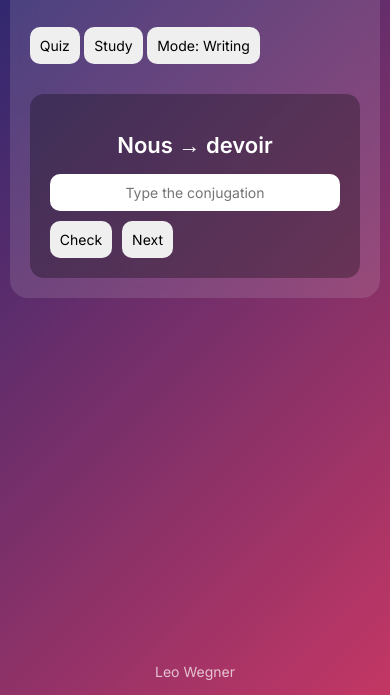
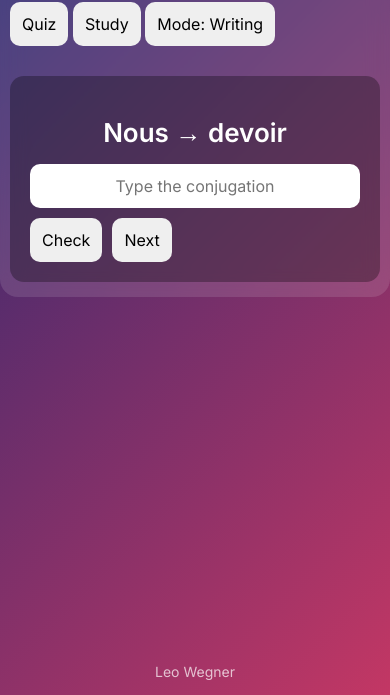
Before and after one commit to leowegner/Verbos-Frances, a plain HTML site: page index.html in a window 390 px wide. Shown: the part 149-844 px from the top of the page. Drawn offline with Linux system fonts and the light colour scheme.

Commit message:
full width

```diff
--- a/index.html
+++ b/index.html
@@ -16,20 +16,19 @@ body {
   background: linear-gradient(135deg, #1d2671, #c33764);
   min-height: 100vh;
   display: flex;
-  flex-direction: column;  /* for footer at bottom */
+  flex-direction: column;
   align-items: center;
   color: white;
 }
 
 .app {
-  width: 95%;
-  max-width: 600px;
-  min-width: 300px;
+  width: 100%;           /* full width */
+  max-width: none;       /* remove max-width */
+  padding: 15px 10px;    /* some padding for edges */
   background: rgba(255,255,255,0.12);
   backdrop-filter: blur(12px);
   border-radius: 18px;
-  padding: 20px;
-  margin: 20px auto;
+  margin: 0 auto 20px;
   display: flex;
   flex-direction: column;
   gap: 15px;
@@ -105,7 +104,7 @@ table {
   color: black;
   margin-bottom: 20px;
   display: block;
-  overflow-x: auto;   /* allows horizontal scroll on small screens */
+  overflow-x: auto;
   white-space: nowrap;
 }
 
@@ -124,12 +123,12 @@ footer {
 
 /* Small screen adjustments */
 @media (max-width: 480px) {
+  #question {
+    font-size: 26px;
+  }
   button, input, .option {
-    font-size: 14px;
-    padding: 10px;
-  }
-  #question {
-    font-size: 22px;
+    font-size: 16px;
+    padding: 12px;
   }
 }
 </style>
```
